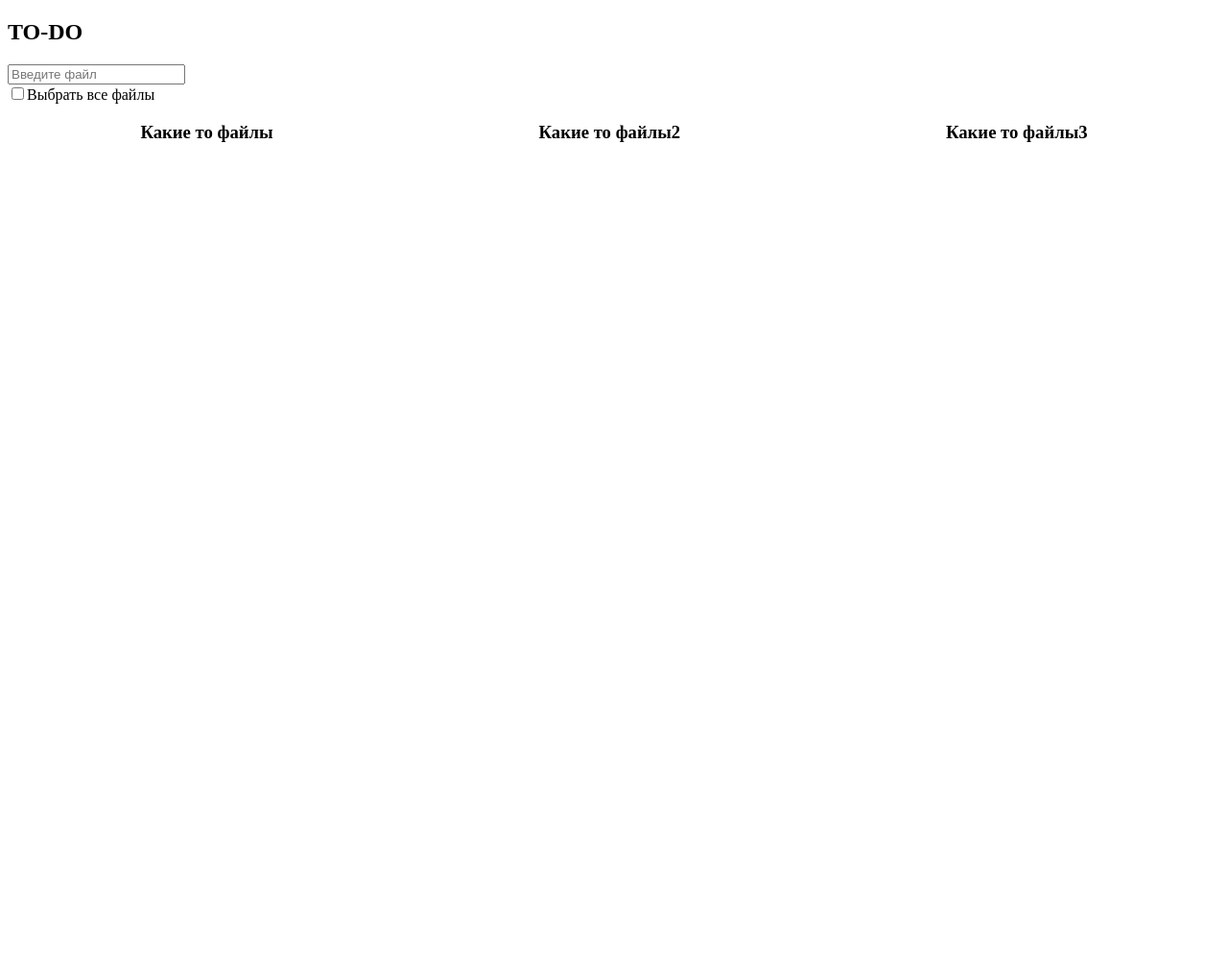
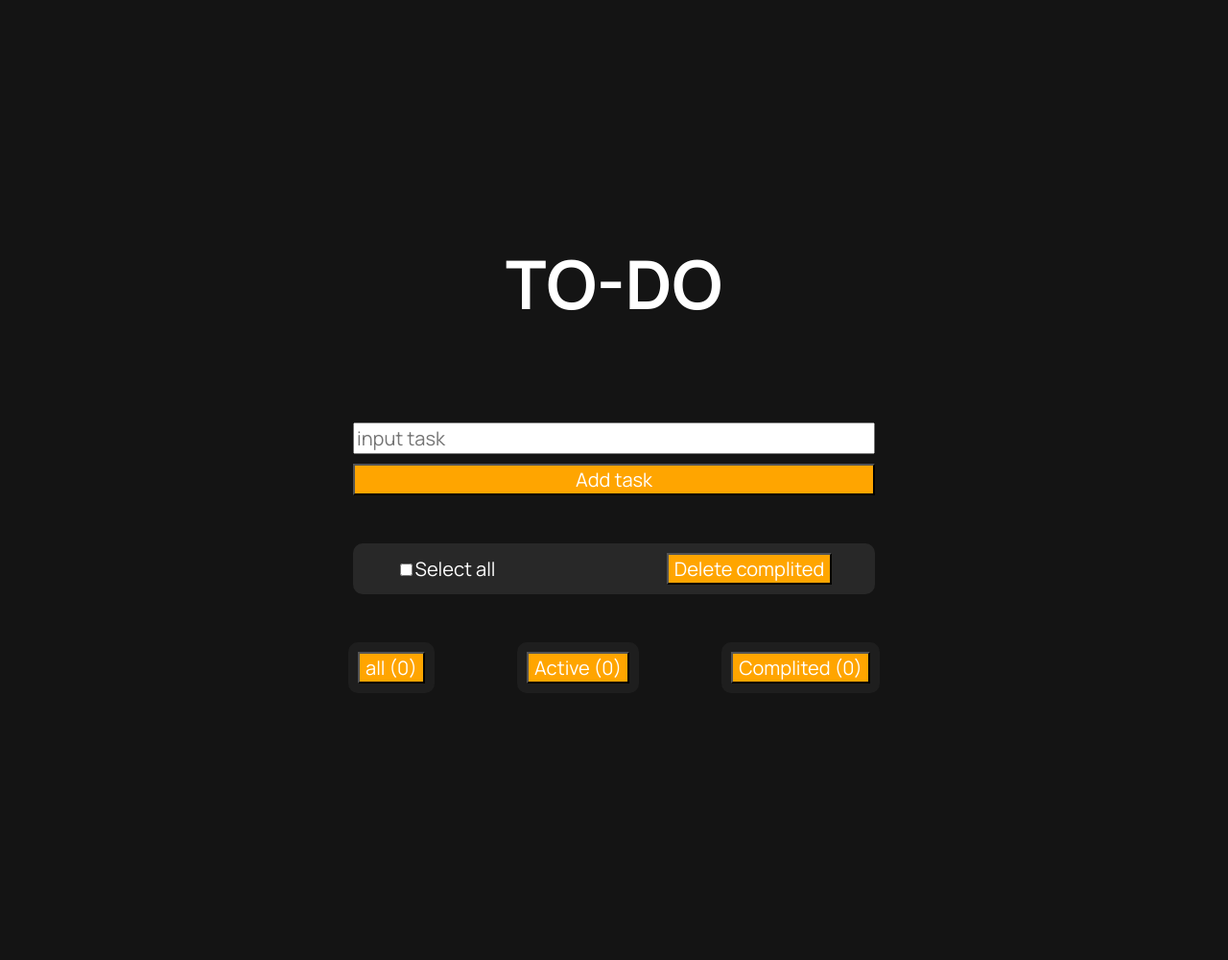
Before and after one commit to d3npl1s/vb-23-todo, a plain HTML site: page frontend/index.html in a window 1280 px wide. Shown: the whole page at 96% size. Before the commit the page ends 800 px from the top, so only its background shows below. Drawn offline with Linux system fonts and the light colour scheme.

Commit message:
alpha ver

```diff
--- a/frontend/index.html
+++ b/frontend/index.html
@@ -7,23 +7,33 @@
     <link rel="stylesheet" href="style.css">
 </head>
 <body>
-    <section>
+    <header>
         <h1>TO-DO</h1>
-        <input type="text" placeholder="Введите файл">
-    </section>
-    <section>
-        <input type="checkbox" name="Select" id=""><label for="Select">Выбрать все файлы</label>
-    </section>
-    <section class="files">
-        <div>
-            <h3>Какие то файлы</h3>
-        </div>
-        <div>
-            <h3>Какие то файлы2</h3>
-        </div>
-        <div>
-            <h3>Какие то файлы3</h3>
-        </div>
-    </section>
+    </header>
+    <main>
+        <section class="add-task">
+            <input type="text" placeholder="input task">
+            <button>Add task</button>
+        </section>
+        <section>
+            <div class="choose-task">
+                <div><input type="checkbox" name="Select" id=""><label for="Select">Select all</label></div><br>
+                <button>Delete complited</button>
+            </div>
+        </section>
+
+
+        <section class="files">
+            <div class="files-buttons">
+                <button>all (0)</button>
+            </div>
+            <div class="files-buttons">
+                <button>Active (0)</button>
+            </div>
+            <div class="files-buttons">
+                <button>Complited (0)</button>
+            </div>
+        </section>
+    </main>
 </body>
 </html>
--- a/frontend/style.css
+++ b/frontend/style.css
@@ -1,5 +1,111 @@
+@font-face {
+    font-family: Inter;
+    src: url(../fonts/Manrope-VariableFont_wght.ttf);
+}
+
+@font-face {
+    font-family: Manabu;
+    src: url(../fonts/Manrope-VariableFont_wght.ttf);
+}
+
+
+
+html, body {
+    height: 100%;
+    margin: 0;
+    display: flex;
+    flex-direction: column;
+    /* justify-content: center; */
+    margin-top: 100px;
+    align-items: center;
+}
+
+body {
+    background-color: rgb(20, 20, 20);
+    color: white;
+    font-family: Inter;
+}
+
+main {
+    display: flex;
+    flex-direction: column;
+    align-items: center;
+    height: 100vh;
+}
+
+
+header, .header {
+    /* width: 100px; */
+    background-color: rgb(20, 20, 20);
+}
+
+header{
+    display: flex;
+    flex-direction: column;
+    justify-content: space-between;
+    /* height: 100vh; */
+    text-align: center;
+}
+
+h1{
+    font-family: Manabu;
+    font-weight: 700;
+    font-size: 70px;
+}
+
+button{
+    font-family: Inter;
+    font-size: 20px;
+    color: white;
+    background-color: orange;
+}
+
+input{
+    font-family: Inter;
+}
+
+section{
+    display: flex;
+    flex-direction: column;
+    justify-content: center;
+    margin-top: 50px;
+}
+
 .files{
     display: flex;
     flex-direction: row;
     justify-content: space-around;
+    width: 40em;
 }
+
+.add-task{
+    width: 34em;
+    gap: 10px;
+}
+
+.add-task input{
+    font-size: 20px
+}
+
+.choose-task{
+    width: 34em;
+    display: flex;
+    justify-content: space-around;
+    align-items: center;
+    background-color: rgb(40, 40, 40);
+    border-radius: 10px;
+    padding-top: 10px;
+    padding-bottom: 10px;
+}
+
+.choose-task label{
+    font-size: 20px;
+}
+
+.files-buttons{
+   background-color: rgb(30, 30, 30);
+    border-radius: 10px;
+    padding-top: 10px;
+    padding-bottom: 10px;
+    padding: 10px;
+}
```
Also changed, not shown: fonts/Inter-V.ttf (added), fonts/Manrope-VariableFont_wght.ttf (added).
